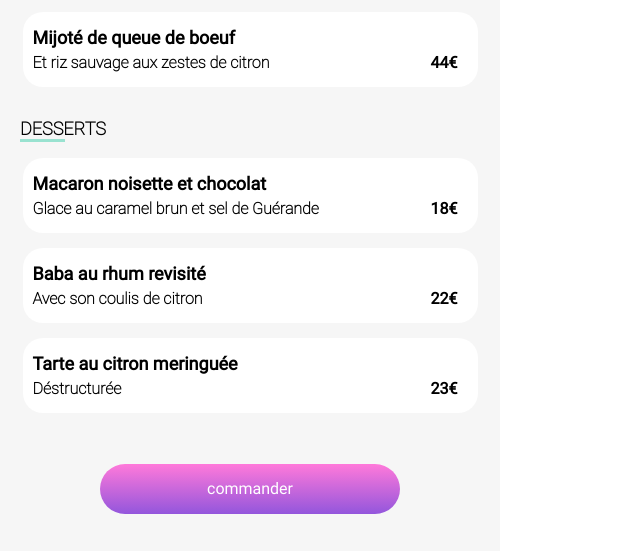
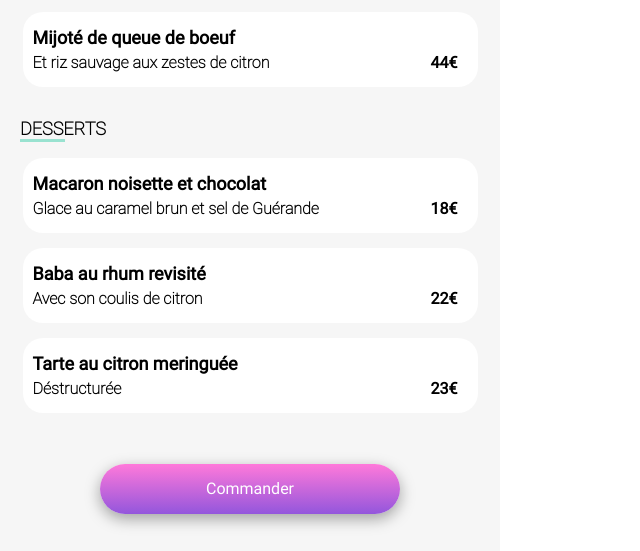
Before and after one commit to Matthieu07440/MatthieuBenothmane_3_16092021, a plain HTML site: page la-note-enchantee.html in a window 1280 px wide. Shown: the part 994-1545 px from the top of the page, without its empty margins (0-640 px from the left). Drawn offline with Linux system fonts and the light colour scheme; files whose address does not match are found by name; a web font is replaced by a local one.

Commit message:
mise à jour css

```diff
--- a/css/card-style.scss
+++ b/css/card-style.scss
@@ -145,6 +145,7 @@ header {
         border-radius: 30px;
         border-style: none;
         color: white;
+        box-shadow: rgba(0, 0, 0, 0.35) 0px 5px 15px;
     }
 }
 footer {
--- a/css/style.scss
+++ b/css/style.scss
@@ -109,6 +109,10 @@ $regular-font: "Roboto-regular";
             border-radius: 30px;
             border-style: none;
             color: white;
+            box-shadow: rgba(0, 0, 0, 0.35) 0px 5px 15px;
+            &:hover{
+
+            }
         }
     }
     .function {
--- a/la-note-enchantee.html
+++ b/la-note-enchantee.html
@@ -137,7 +137,7 @@
             </section>
         </section>
         <section class="commander">
-            <button>commander</button>
+            <button>Commander</button>
         </section>
         <footer>
             <div class="footer__infos">
```
Also changed, not shown: la-palette-du-gout.html (+1 -1 lines), le-delice-des-sens.html (+1 -1 lines), css/card-style.css, css/style.css, 2 other files.
